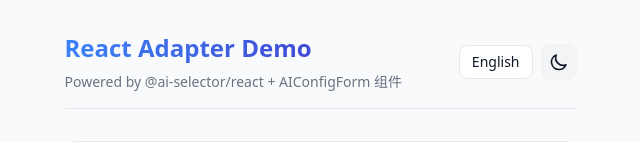
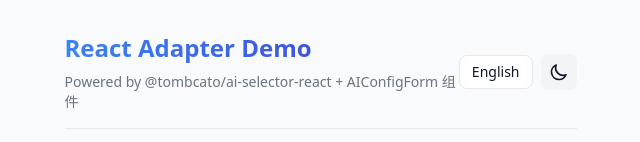
Before and after one commit to tombcato/ai-selector, a React (Vite) app in the folder packages/react/: page / in a window 1280 px wide. Shown: the top 142 px of the page, without its empty margins (312-952 px from the left). Built offline with nearby package versions, Linux system fonts and the light colour scheme; no server answers.

Commit message:
docs: update demo package references to use correct scoped name

```diff
--- a/packages/react/src/App.tsx
+++ b/packages/react/src/App.tsx
@@ -102,7 +102,7 @@ function App() {
                             React Adapter Demo
                         </h1>
                         <p className="text-sm text-gray-500 dark:text-zinc-500 mt-2">
-                            Powered by @ai-selector/react + AIConfigForm 组件
+                            Powered by @tombcato/ai-selector-react + AIConfigForm 组件
                         </p>
                     </div>
                     <div className="flex items-center gap-2">
--- a/packages/vue/src/App.vue
+++ b/packages/vue/src/App.vue
@@ -108,7 +108,7 @@ function handleChange(config: Partial<AIConfig>) {
             Vue Adapter Demo
           </h1>
           <p class="text-sm text-gray-500 dark:text-zinc-500 mt-2">
-            Powered by @ai-selector/vue + AIConfigForm 组件
+            Powered by @tombcato/ai-selector-vue + AIConfigForm 组件
           </p>
         </div>
         <div class="flex items-center gap-2">
```
